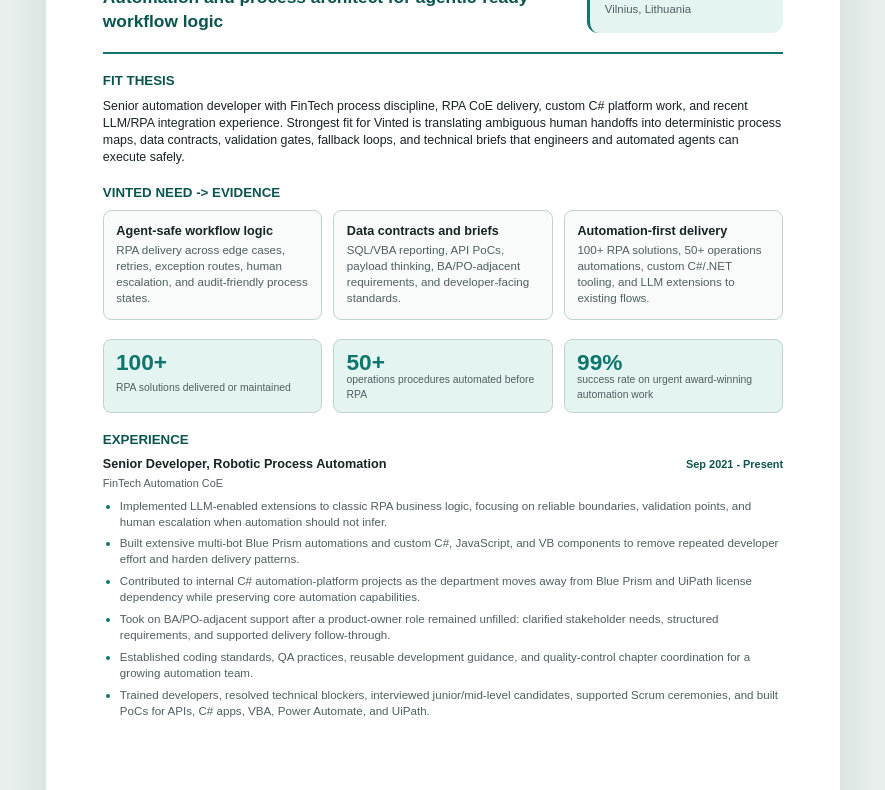
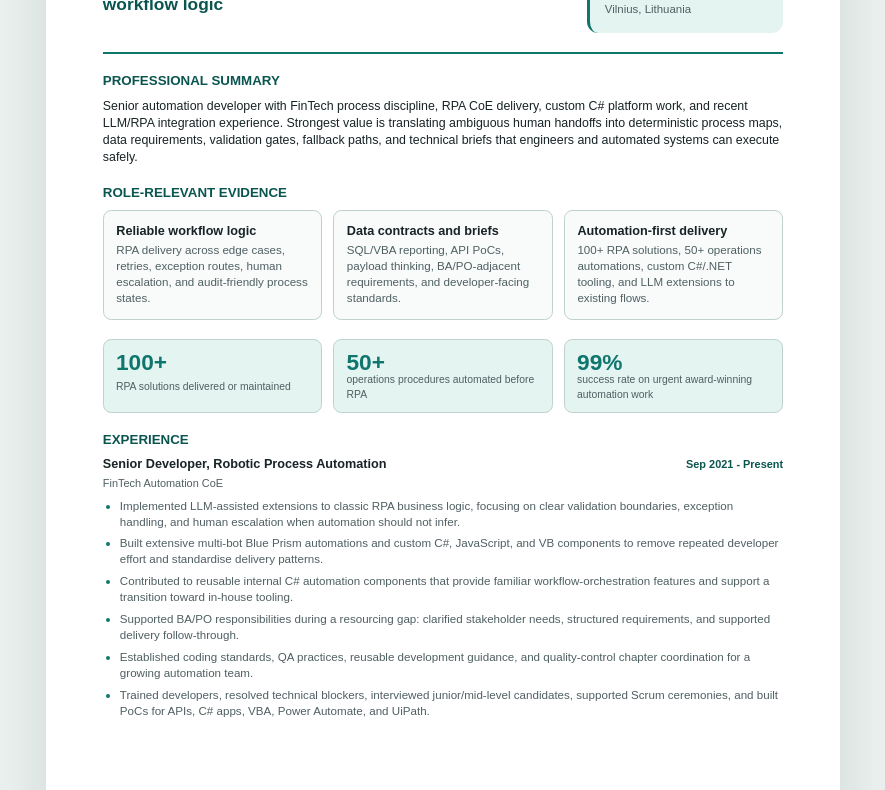
Before and after one commit to kbekulov/cv2, a plain HTML site: page index.html in a window 1280 px wide. Shown: the part 177-967 px from the top of the page, without its empty margins (197-1082 px from the left). Drawn offline with Linux system fonts and the light colour scheme.

Commit message:
Clean up HR-risk phrasing in CV

```diff
--- a/index.html
+++ b/index.html
@@ -5,9 +5,9 @@
     <meta name="viewport" content="width=device-width, initial-scale=1">
     <meta
       name="description"
-      content="Two-page targeted CV for Kiril Bekulov applying to Vinted's Senior Business Process Architect, AI Automation role."
+      content="Two-page CV for Kiril Bekulov focused on automation process architecture and AI-assisted workflow design."
     >
-    <title>Kiril Bekulov - Vinted AI Automation CV</title>
+    <title>Kiril Bekulov - Automation Process Architecture CV</title>
     <link rel="stylesheet" href="styles.css">
   </head>
   <body>
@@ -15,9 +15,9 @@
       <section class="sheet page-one" aria-label="Page 1">
         <header class="cv-header">
           <div>
-            <p class="target">Target role: Vinted - Senior Business Process Architect, AI Automation</p>
+            <p class="target">Automation Process Architecture | AI Workflow Design</p>
             <h1>Kiril Bekulov</h1>
-            <p class="headline">Automation and process architect for agentic-ready workflow logic</p>
+            <p class="headline">Process automation specialist focused on reliable workflow logic</p>
           </div>
           <address class="contact">
             <a href="mailto:kiril@bekulov.com">kiril@bekulov.com</a>
@@ -29,21 +29,21 @@
         </header>
 
         <section class="summary-block">
-          <h2>Fit Thesis</h2>
+          <h2>Professional Summary</h2>
           <p>
             Senior automation developer with FinTech process discipline, RPA CoE delivery,
             custom C# platform work, and recent LLM/RPA integration experience. Strongest
-            fit for Vinted is translating ambiguous human handoffs into deterministic
-            process maps, data contracts, validation gates, fallback loops, and technical
-            briefs that engineers and automated agents can execute safely.
+            value is translating ambiguous human handoffs into deterministic process maps,
+            data requirements, validation gates, fallback paths, and technical briefs that
+            engineers and automated systems can execute safely.
           </p>
         </section>
 
         <section class="role-match">
-          <h2>Vinted Need -> Evidence</h2>
+          <h2>Role-Relevant Evidence</h2>
           <div class="match-grid">
             <article>
-              <h3>Agent-safe workflow logic</h3>
+              <h3>Reliable workflow logic</h3>
               <p>RPA delivery across edge cases, retries, exception routes, human escalation, and audit-friendly process states.</p>
             </article>
             <article>
@@ -74,10 +74,10 @@
               <time>Sep 2021 - Present</time>
             </div>
             <ul>
-              <li>Implemented LLM-enabled extensions to classic RPA business logic, focusing on reliable boundaries, validation points, and human escalation when automation should not infer.</li>
-              <li>Built extensive multi-bot Blue Prism automations and custom C#, JavaScript, and VB components to remove repeated developer effort and harden delivery patterns.</li>
-              <li>Contributed to internal C# automation-platform projects as the department moves away from Blue Prism and UiPath license dependency while preserving core automation capabilities.</li>
-              <li>Took on BA/PO-adjacent support after a product-owner role remained unfilled: clarified stakeholder needs, structured requirements, and supported delivery follow-through.</li>
+              <li>Implemented LLM-assisted extensions to classic RPA business logic, focusing on clear validation boundaries, exception handling, and human escalation when automation should not infer.</li>
+              <li>Built extensive multi-bot Blue Prism automations and custom C#, JavaScript, and VB components to remove repeated developer effort and standardise delivery patterns.</li>
+              <li>Contributed to reusable internal C# automation components that provide familiar workflow-orchestration features and support a transition toward in-house tooling.</li>
+              <li>Supported BA/PO responsibilities during a resourcing gap: clarified stakeholder needs, structured requirements, and supported delivery follow-through.</li>
               <li>Established coding standards, QA practices, reusable development guidance, and quality-control chapter coordination for a growing automation team.</li>
               <li>Trained developers, resolved technical blockers, interviewed junior/mid-level candidates, supported Scrum ceremonies, and built PoCs for APIs, C# apps, VBA, Power Automate, and UiPath.</li>
             </ul>
@@ -144,7 +144,7 @@
             </div>
             <div>
               <h3>Automation and AI</h3>
-              <p>Blue Prism, UiPath, Power Automate, LLM/RPA integration, low-code orchestration mindset, agentic AI interest</p>
+              <p>Blue Prism, UiPath, Power Automate, LLM/RPA integration, low-code orchestration, AI-assisted workflow design</p>
             </div>
             <div>
               <h3>Delivery Leadership</h3>
@@ -156,8 +156,8 @@
         <section class="projects-section">
           <h2>Selected Proof Points</h2>
           <ul class="proof-points">
-            <li><strong>License-independent automation platform:</strong> helped build internal C# automation capabilities to reduce reliance on commercial RPA licenses while keeping familiar automation functions available.</li>
-            <li><strong>AI-native builder outside work:</strong> early adopter of ChatGPT, Codex, Gemini, and Suno; built a Codex-assisted platformer game with AI-produced art/music, five playable levels, a completed level-5 boss battle, and level 6 in progress.</li>
+            <li><strong>Reusable in-house automation platform:</strong> helped build C# components that preserve familiar automation workflows while moving repeatable capabilities into internal tooling.</li>
+            <li><strong>Applied AI tooling project:</strong> shipped a playable five-level platformer prototype with a completed boss encounter, using LLM-assisted coding and generative-media workflows for art and music.</li>
             <li><strong>Business-to-engineering translator:</strong> combines process mapping, SQL reporting, technical training, custom code, QA standards, and stakeholder-facing documentation.</li>
           </ul>
         </section>
```
Also changed, not shown: 4 other files.
